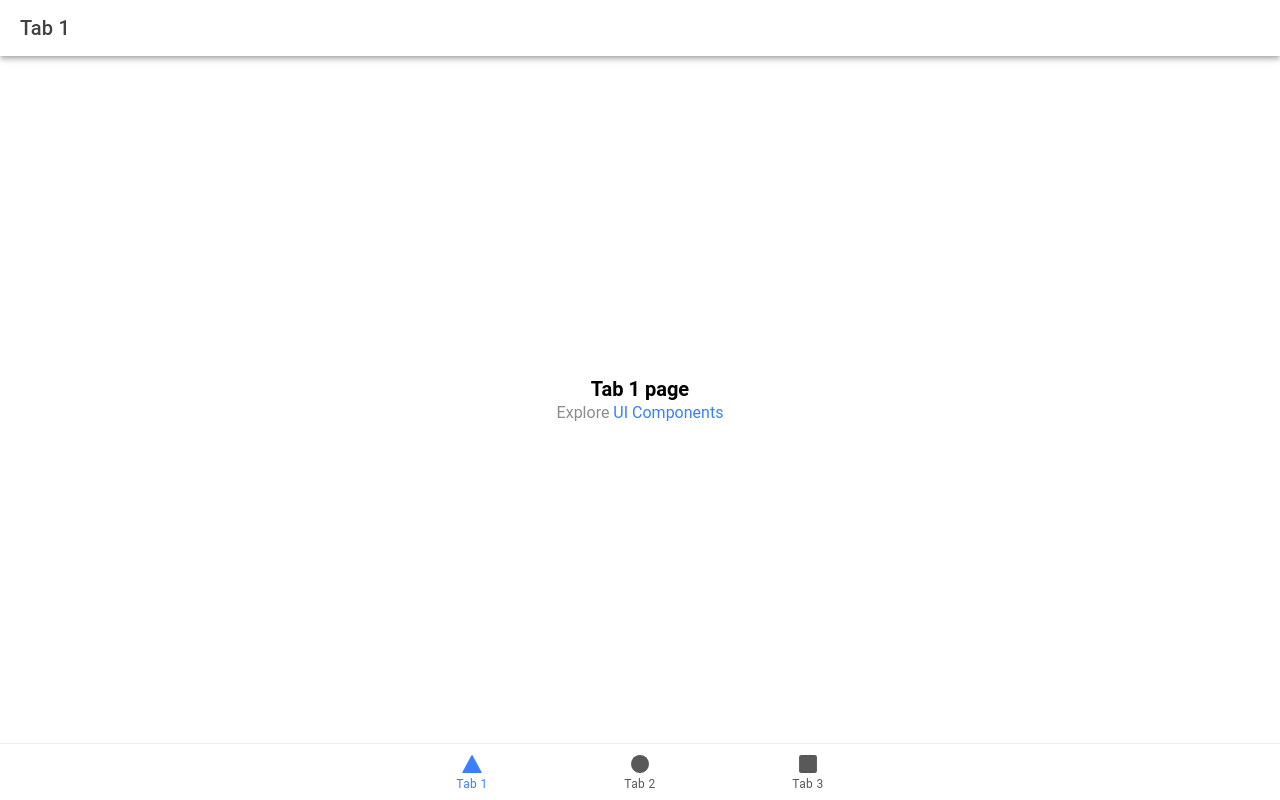
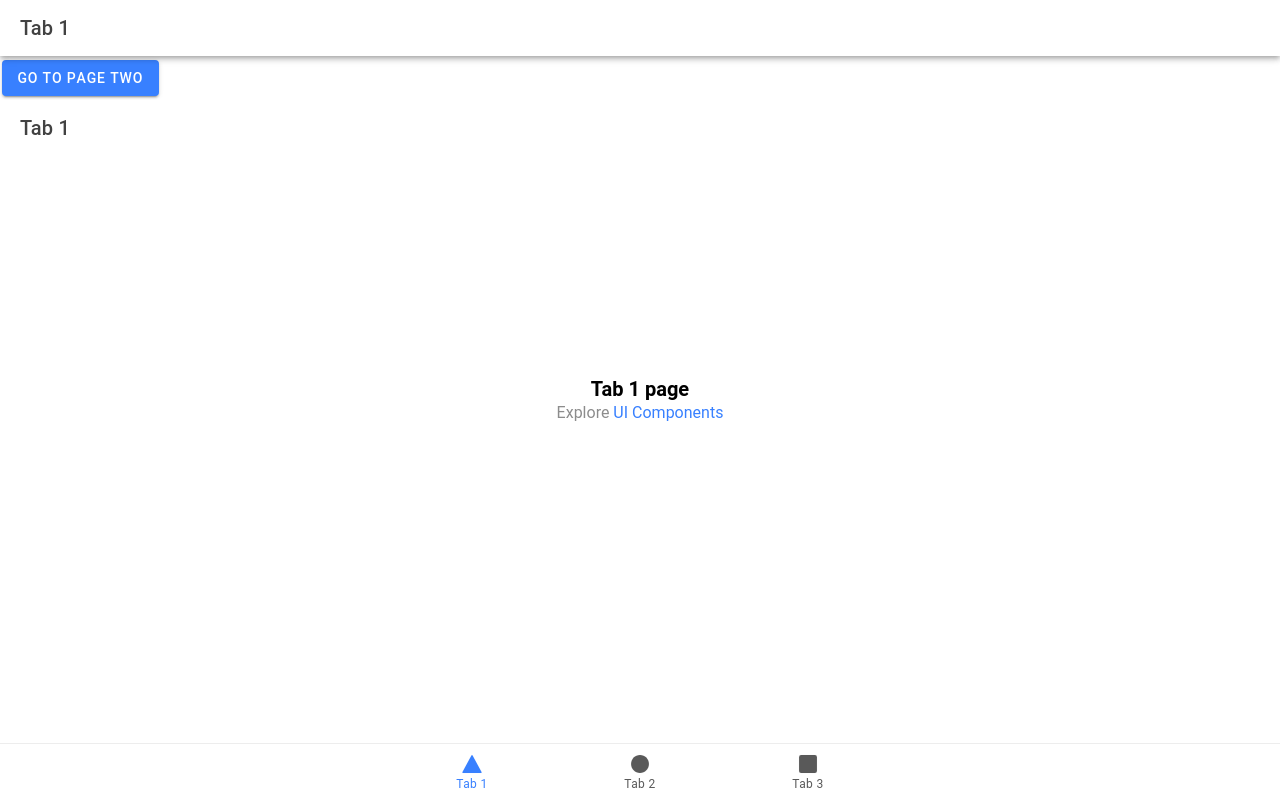
Before and after one commit to Airse002/ionic-ap-iuse, a React (Vite) app: page /tab1 in a window 1280 px wide. Built offline with nearby package versions, Linux system fonts and the light colour scheme.

Commit message:
first attemp of the main screen

```diff
--- a/src/pages/Tab1.tsx
+++ b/src/pages/Tab1.tsx
@@ -1,6 +1,8 @@
-import { IonContent, IonHeader, IonPage, IonTitle, IonToolbar } from '@ionic/react';
+import { IonContent, IonHeader, IonPage, IonTitle, IonToolbar,IonNavLink , IonButton } from '@ionic/react';
 import ExploreContainer from '../components/ExploreContainer';
 import './Tab1.css';
+import Tab2 from './Tab2';
+
 
 const Tab1: React.FC = () => {
   return (
@@ -11,11 +13,11 @@ const Tab1: React.FC = () => {
         </IonToolbar>
       </IonHeader>
       <IonContent fullscreen>
-        <IonHeader collapse="condense">
-          <IonToolbar>
-            <IonTitle size="large">Tab 1</IonTitle>
-          </IonToolbar>
-        </IonHeader>
+        <IonButton routerLink="/tab2">Go to Page Two</IonButton>
+
+        <IonToolbar>
+          <IonTitle size="large">Tab 1</IonTitle>
+        </IonToolbar>
         <ExploreContainer name="Tab 1 page" />
       </IonContent>
     </IonPage>
```
Also changed, not shown: .browserslistrc.
